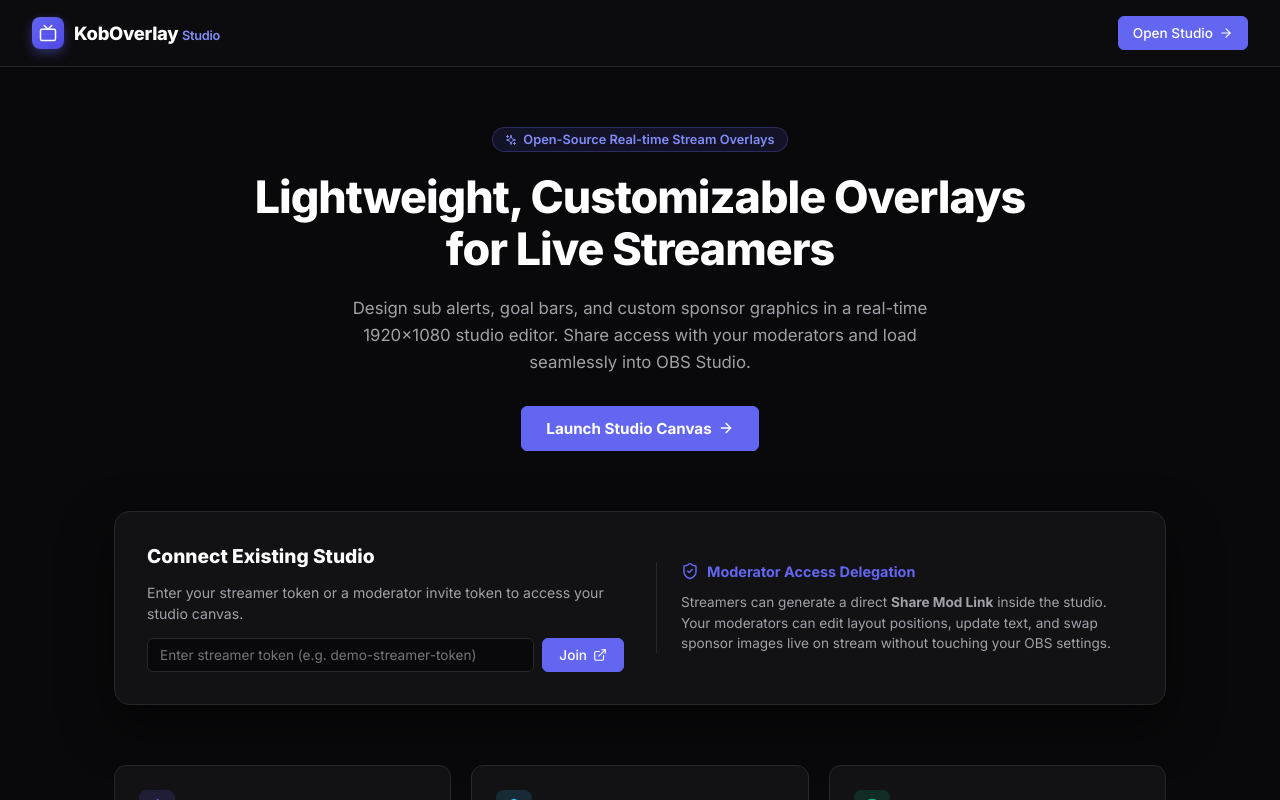
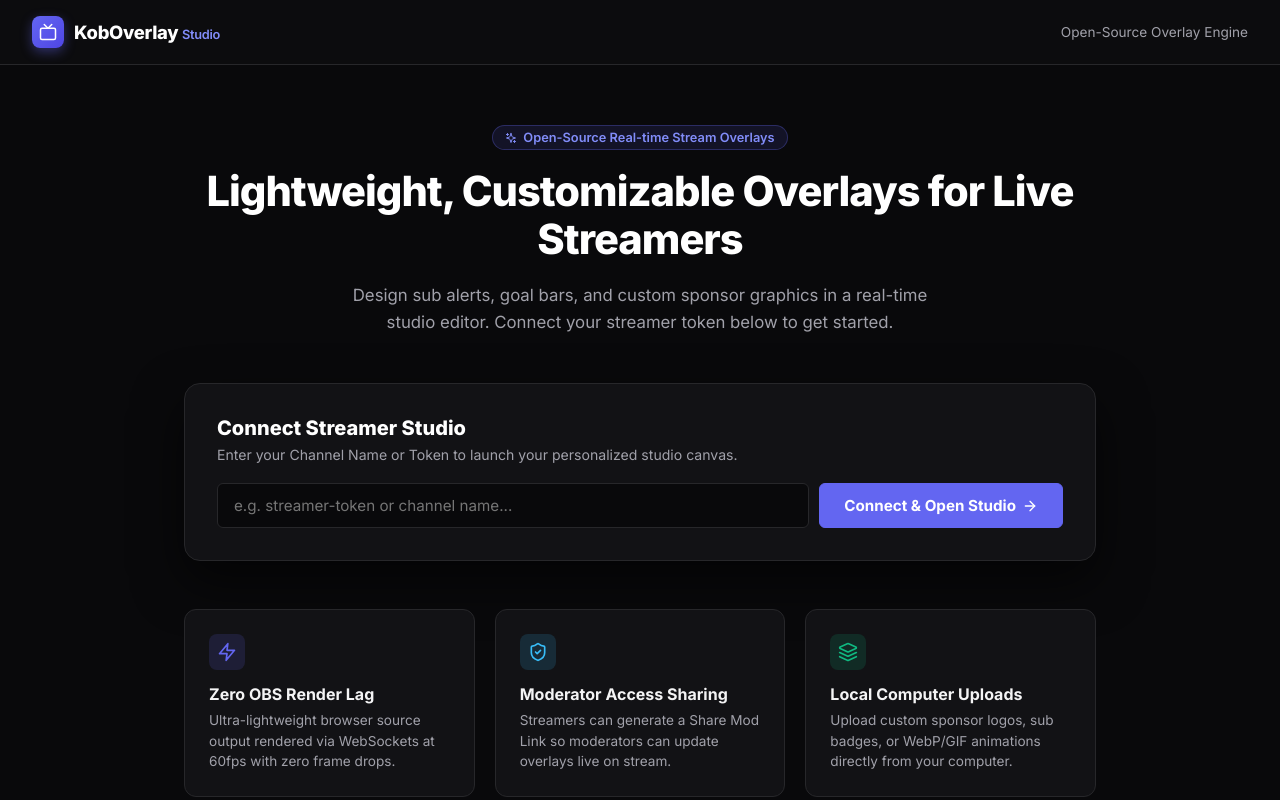
Before and after one commit to Goodzilla/koboverlay, a React (Vite) app in the folder client/: page / in a window 1280 px wide. Built offline with nearby package versions, Linux system fonts and the light colour scheme.

Commit message:
fix(landing): streamline Landing page flow into a single connection input card and clean OBS production guide

```diff
--- a/client/src/pages/Landing.tsx
+++ b/client/src/pages/Landing.tsx
@@ -1,32 +1,27 @@
-import React, { useState } from 'react';
-import { Tv, Sparkles, ShieldCheck, Zap, Copy, ExternalLink, ArrowRight, Layers, CheckCircle } from 'lucide-react';
+import React, { useState, useEffect } from 'react';
+import { Tv, Sparkles, ShieldCheck, Zap, ArrowRight, Layers, CheckCircle } from 'lucide-react';
 
 export const Landing: React.FC = () => {
-  const [inputToken, setInputToken] = useState('');
-  const [copiedObs, setCopiedObs] = useState(false);
+  const [tokenInput, setTokenInput] = useState('');
+  const [existingToken, setExistingToken] = useState<string | null>(null);
 
-  const handleLaunchNew = () => {
-    window.location.href = '/studio';
-  };
+  useEffect(() => {
+    const saved = localStorage.getItem('koboverlay_active_token');
+    if (saved) {
+      setExistingToken(saved);
+    }
+  }, []);
 
-  const handleConnectToken = (e: React.FormEvent) => {
+  const handleConnect = (e: React.FormEvent) => {
     e.preventDefault();
-    if (inputToken.trim()) {
-      window.location.href = `/studio?token=${encodeURIComponent(inputToken.trim())}`;
-    }
-  };
-
-  const sampleObsUrl = `${window.location.origin}/overlay/demo-streamer-token`;
-
-  const copyObsUrl = () => {
-    navigator.clipboard.writeText(sampleObsUrl);
-    setCopiedObs(true);
-    setTimeout(() => setCopiedObs(false), 2000);
+    const tokenToUse = tokenInput.trim() || existingToken || 'demo-streamer-token';
+    localStorage.setItem('koboverlay_active_token', tokenToUse);
+    window.location.href = `/studio?token=${encodeURIComponent(tokenToUse)}`;
   };
 
   return (
     <div style={{ minHeight: '100vh', background: '#09090b', color: '#f4f4f5', fontFamily: 'var(--font-sans)', display: 'flex', flexDirection: 'column' }}>
-      {/* Navigation Header */}
+      {/* Top Header */}
       <header
         style={{
           padding: '16px 32px',
@@ -58,17 +53,24 @@ export const Landing: React.FC = () => {
           </span>
         </div>
 
-        <div style={{ display: 'flex', alignItems: 'center', gap: '12px' }}>
-          <button className="studio-btn studio-btn-primary" onClick={handleLaunchNew}>
-            Open Studio <ArrowRight size={14} />
-          </button>
-        </div>
+        {/* Header Action Button (Single context-aware button) */}
+        {existingToken ? (
+          <a
+            href={`/studio?token=${encodeURIComponent(existingToken)}`}
+            className="studio-btn studio-btn-primary"
+            style={{ textDecoration: 'none' }}
+          >
+            Go to My Studio <ArrowRight size={14} />
+          </a>
+        ) : (
+          <span style={{ fontSize: '0.85rem', color: '#a1a1aa' }}>Open-Source Overlay Engine</span>
+        )}
       </header>
 
-      {/* Main Hero Section */}
-      <main style={{ flex: 1, maxWidth: '1100px', width: '100%', margin: '0 auto', padding: '60px 24px', display: 'flex', flexDirection: 'column', gap: '60px' }}>
-        {/* Hero Title & CTAs */}
-        <div style={{ textAlign: 'center', display: 'flex', flexDirection: 'column', alignItems: 'center', gap: '20px' }}>
+      {/* Main Hero Container */}
+      <main style={{ flex: 1, maxWidth: '960px', width: '100%', margin: '0 auto', padding: '60px 24px', display: 'flex', flexDirection: 'column', gap: '48px' }}>
+        {/* Hero Header */}
+        <div style={{ textAlign: 'center', display: 'flex', flexDirection: 'column', alignItems: 'center', gap: '18px' }}>
           <div
             style={{
               display: 'inline-flex',
@@ -86,138 +88,122 @@ export const Landing: React.FC = () => {
             <Sparkles size={12} /> Open-Source Real-time Stream Overlays
           </div>
 
-          <h1 style={{ fontSize: '2.8rem', fontWeight: 800, letterSpacing: '-1px', lineHeight: 1.15, maxWidth: '800px', color: '#ffffff' }}>
+          <h1 style={{ fontSize: '2.6rem', fontWeight: 800, letterSpacing: '-1px', lineHeight: 1.15, color: '#ffffff' }}>
             Lightweight, Customizable Overlays for Live Streamers
           </h1>
 
-          <p style={{ fontSize: '1.05rem', color: '#a1a1aa', maxWidth: '640px', lineHeight: 1.6 }}>
-            Design sub alerts, goal bars, and custom sponsor graphics in a real-time 1920x1080 studio editor. Share access with your moderators and load seamlessly into OBS Studio.
+          <p style={{ fontSize: '1.05rem', color: '#a1a1aa', maxWidth: '600px', lineHeight: 1.6 }}>
+            Design sub alerts, goal bars, and custom sponsor graphics in a real-time studio editor. Connect your streamer token below to get started.
           </p>
-
-          <div style={{ display: 'flex', gap: '14px', flexWrap: 'wrap', justifyContent: 'center', marginTop: '10px' }}>
-            <button
-              className="studio-btn studio-btn-primary"
-              onClick={handleLaunchNew}
-              style={{ padding: '12px 24px', fontSize: '0.95rem', fontWeight: 700 }}
-            >
-              Launch Studio Canvas <ArrowRight size={16} />
-            </button>
-          </div>
         </div>
 
-        {/* Connect Token & Shared Mod Access Box */}
+        {/* Single Primary Connection Card */}
         <div
           style={{
             background: '#121215',
             border: '1px solid #27272a',
             borderRadius: '16px',
             padding: '32px',
-            display: 'grid',
-            gridTemplateColumns: 'repeat(auto-fit, minmax(300px, 1fr))',
-            gap: '32px',
-            alignItems: 'center',
-            boxShadow: '0 20px 50px rgba(0,0,0,0.5)',
+            boxShadow: '0 20px 50px rgba(0,0,0,0.6)',
+            display: 'flex',
+            flexDirection: 'column',
+            gap: '20px',
           }}
         >
-          {/* Left Column: Direct Connect by Token */}
-          <div style={{ display: 'flex', flexDirection: 'column', gap: '14px' }}>
-            <h3 style={{ fontSize: '1.2rem', fontWeight: 800, color: '#ffffff' }}>Connect Existing Studio</h3>
-            <p style={{ fontSize: '0.88rem', color: '#a1a1aa', lineHeight: 1.5 }}>
-              Enter your streamer token or a moderator invite token to access your studio canvas.
+          <div style={{ display: 'flex', flexDirection: 'column', gap: '6px' }}>
+            <h2 style={{ fontSize: '1.25rem', fontWeight: 800, color: '#ffffff' }}>Connect Streamer Studio</h2>
+            <p style={{ fontSize: '0.88rem', color: '#a1a1aa' }}>
+              Enter your Channel Name or Token to launch your personalized studio canvas.
             </p>
-
-            <form onSubmit={handleConnectToken} style={{ display: 'flex', gap: '8px' }}>
-              <input
-                type="text"
-                placeholder="Enter streamer token (e.g. demo-streamer-token)"
-                value={inputToken}
-                onChange={(e) => setInputToken(e.target.value)}
-                className="studio-input"
-                style={{ flex: 1 }}
-              />
-              <button type="submit" className="studio-btn studio-btn-primary" style={{ padding: '8px 16px' }}>
-                Join <ExternalLink size={14} />
-              </button>
-            </form>
           </div>
 
-          {/* Right Column: Moderator Delegation */}
-          <div style={{ display: 'flex', flexDirection: 'column', gap: '12px', borderLeft: '1px solid #27272a', paddingLeft: '24px' }}>
-            <div style={{ display: 'flex', alignItems: 'center', gap: '8px', color: '#6366f1', fontWeight: 700, fontSize: '0.9rem' }}>
-              <ShieldCheck size={18} /> Moderator Access Delegation
+          <form onSubmit={handleConnect} style={{ display: 'flex', gap: '10px', flexWrap: 'wrap' }}>
+            <input
+              type="text"
+              placeholder="e.g. streamer-token or channel name..."
+              value={tokenInput}
+              onChange={(e) => setTokenInput(e.target.value)}
+              className="studio-input"
+              style={{ flex: 1, minWidth: '240px', padding: '12px 16px', fontSize: '0.95rem' }}
+            />
+            <button
+              type="submit"
+              className="studio-btn studio-btn-primary"
+              style={{ padding: '12px 24px', fontSize: '0.95rem', fontWeight: 700 }}
+            >
+              Connect & Open Studio <ArrowRight size={16} />
+            </button>
+          </form>
+
+          {existingToken && (
+            <div style={{ fontSize: '0.8rem', color: '#818cf8', display: 'flex', alignItems: 'center', gap: '6px', marginTop: '4px' }}>
+              <CheckCircle size={14} /> Currently saved session: <strong>{existingToken}</strong>
             </div>
-            <p style={{ fontSize: '0.85rem', color: '#a1a1aa', lineHeight: 1.5 }}>
-              Streamers can generate a direct <strong>Share Mod Link</strong> inside the studio. Your moderators can edit layout positions, update text, and swap sponsor images live on stream without touching your OBS settings.
-            </p>
-          </div>
+          )}
         </div>
 
-        {/* Feature Grid */}
-        <div style={{ display: 'grid', gridTemplateColumns: 'repeat(auto-fit, minmax(280px, 1fr))', gap: '20px' }}>
+        {/* Features Grid */}
+        <div style={{ display: 'grid', gridTemplateColumns: 'repeat(auto-fit, minmax(260px, 1fr))', gap: '20px' }}>
           <div style={{ background: '#121215', border: '1px solid #27272a', borderRadius: '12px', padding: '24px' }}>
-            <div style={{ width: '36px', height: '36px', borderRadius: '8px', background: 'rgba(99, 102, 241, 0.15)', display: 'flex', alignItems: 'center', justifyContent: 'center', marginBottom: '16px' }}>
+            <div style={{ width: '36px', height: '36px', borderRadius: '8px', background: 'rgba(99, 102, 241, 0.15)', display: 'flex', alignItems: 'center', justifyContent: 'center', marginBottom: '14px' }}>
               <Zap size={20} color="#6366f1" />
             </div>
-            <h4 style={{ fontSize: '1rem', fontWeight: 700, marginBottom: '8px' }}>Zero OBS Render Lag</h4>
+            <h3 style={{ fontSize: '1rem', fontWeight: 700, marginBottom: '6px' }}>Zero OBS Render Lag</h3>
             <p style={{ fontSize: '0.85rem', color: '#a1a1aa', lineHeight: 1.5 }}>
               Ultra-lightweight browser source output rendered via WebSockets at 60fps with zero frame drops.
             </p>
           </div>
 
           <div style={{ background: '#121215', border: '1px solid #27272a', borderRadius: '12px', padding: '24px' }}>
-            <div style={{ width: '36px', height: '36px', borderRadius: '8px', background: 'rgba(56, 189, 248, 0.15)', display: 'flex', alignItems: 'center', justifyContent: 'center', marginBottom: '16px' }}>
-              <Layers size={20} color="#38bdf8" />
+            <div style={{ width: '36px', height: '36px', borderRadius: '8px', background: 'rgba(56, 189, 248, 0.15)', display: 'flex', alignItems: 'center', justifyContent: 'center', marginBottom: '14px' }}>
+              <ShieldCheck size={20} color="#38bdf8" />
             </div>
-            <h4 style={{ fontSize: '1rem', fontWeight: 700, marginBottom: '8px' }}>Studio Canvas & Undo</h4>
+            <h3 style={{ fontSize: '1rem', fontWeight: 700, marginBottom: '6px' }}>Moderator Access Sharing</h3>
             <p style={{ fontSize: '0.85rem', color: '#a1a1aa', lineHeight: 1.5 }}>
-              1920x1080 resolution workspace with 20px grid snap alignment, Ctrl+Z history stack, and pixel coordinates.
+              Streamers can generate a Share Mod Link so moderators can update overlays live on stream.
             </p>
           </div>
 
           <div style={{ background: '#121215', border: '1px solid #27272a', borderRadius: '12px', padding: '24px' }}>
-            <div style={{ width: '36px', height: '36px', borderRadius: '8px', background: 'rgba(16, 185, 129, 0.15)', display: 'flex', alignItems: 'center', justifyContent: 'center', marginBottom: '16px' }}>
-              <CheckCircle size={20} color="#10b981" />
+            <div style={{ width: '36px', height: '36px', borderRadius: '8px', background: 'rgba(16, 185, 129, 0.15)', display: 'flex', alignItems: 'center', justifyContent: 'center', marginBottom: '14px' }}>
+              <Layers size={20} color="#10b981" />
             </div>
-            <h4 style={{ fontSize: '1rem', fontWeight: 700, marginBottom: '8px' }}>Local Computer Uploads</h4>
+            <h3 style={{ fontSize: '1rem', fontWeight: 700, marginBottom: '6px' }}>Local Computer Uploads</h3>
             <p style={{ fontSize: '0.85rem', color: '#a1a1aa', lineHeight: 1.5 }}>
               Upload custom sponsor logos, sub badges, or WebP/GIF animations directly from your computer.
             </p>
           </div>
         </div>
 
-        {/* 3-Step OBS Integration */}
-        <div style={{ background: '#0c0c0e', border: '1px solid #27272a', borderRadius: '16px', padding: '32px', display: 'flex', flexDirection: 'column', gap: '20px' }}>
-          <h3 style={{ fontSize: '1.2rem', fontWeight: 800, textAlign: 'center' }}>3-Step OBS Studio Integration</h3>
+        {/* OBS Setup Steps Card */}
+        <div style={{ background: '#0c0c0e', border: '1px solid #27272a', borderRadius: '16px', padding: '28px', display: 'flex', flexDirection: 'column', gap: '16px' }}>
+          <h3 style={{ fontSize: '1.1rem', fontWeight: 800 }}>How OBS Studio Integration Works</h3>
 
-          <div style={{ display: 'grid', gridTemplateColumns: 'repeat(auto-fit, minmax(240px, 1fr))', gap: '20px' }}>
-            <div style={{ display: 'flex', flexDirection: 'column', gap: '8px' }}>
-              <div style={{ fontSize: '0.8rem', fontWeight: 800, color: '#6366f1' }}>STEP 1</div>
-              <div style={{ fontSize: '0.9rem', fontWeight: 700 }}>Open KobOverlay Studio</div>
-              <p style={{ fontSize: '0.8rem', color: '#a1a1aa' }}>Position your widgets, set colors, and upload sponsor logos.</p>
+          <div style={{ display: 'grid', gridTemplateColumns: 'repeat(auto-fit, minmax(220px, 1fr))', gap: '20px' }}>
+            <div>
+              <div style={{ fontSize: '0.75rem', fontWeight: 800, color: '#6366f1' }}>STEP 1</div>
+              <div style={{ fontSize: '0.88rem', fontWeight: 700, marginTop: '2px' }}>Open KobOverlay Studio</div>
+              <p style={{ fontSize: '0.8rem', color: '#a1a1aa', marginTop: '4px' }}>Position your widgets, set colors, and upload sponsor logos.</p>
             </div>
 
-            <div style={{ display: 'flex', flexDirection: 'column', gap: '8px' }}>
-              <div style={{ fontSize: '0.8rem', fontWeight: 800, color: '#6366f1' }}>STEP 2</div>
-              <div style={{ fontSize: '0.9rem', fontWeight: 700 }}>Copy OBS Browser Source URL</div>
-              <div style={{ display: 'flex', gap: '6px', alignItems: 'center' }}>
-                <input type="text" readOnly value={sampleObsUrl} className="studio-input" style={{ fontSize: '0.75rem', fontFamily: 'var(--font-mono)' }} />
-                <button className="studio-btn" onClick={copyObsUrl} style={{ padding: '6px' }} title="Copy URL">
-                  <Copy size={12} />
-                </button>
-              </div>
-              {copiedObs && <span style={{ fontSize: '0.7rem', color: '#10b981' }}>Copied to clipboard!</span>}
+            <div>
+              <div style={{ fontSize: '0.75rem', fontWeight: 800, color: '#6366f1' }}>STEP 2</div>
+              <div style={{ fontSize: '0.88rem', fontWeight: 700, marginTop: '2px' }}>Copy OBS Browser Source URL</div>
+              <p style={{ fontSize: '0.8rem', color: '#a1a1aa', marginTop: '4px' }}>
+                Copy your unique URL: <code style={{ color: '#818cf8', fontFamily: 'var(--font-mono)' }}>https://your-domain/overlay/YOUR_TOKEN</code>
+              </p>
             </div>
 
-            <div style={{ display: 'flex', flexDirection: 'column', gap: '8px' }}>
-              <div style={{ fontSize: '0.8rem', fontWeight: 800, color: '#6366f1' }}>STEP 3</div>
-              <div style={{ fontSize: '0.9rem', fontWeight: 700 }}>Paste into OBS Studio</div>
-              <p style={{ fontSize: '0.8rem', color: '#a1a1aa' }}>Add Browser Source -&gt; Set 1920x1080 -&gt; Paste URL. Done!</p>
+            <div>
+              <div style={{ fontSize: '0.75rem', fontWeight: 800, color: '#6366f1' }}>STEP 3</div>
+              <div style={{ fontSize: '0.88rem', fontWeight: 700, marginTop: '2px' }}>Paste into OBS Studio</div>
+              <p style={{ fontSize: '0.8rem', color: '#a1a1aa', marginTop: '4px' }}>Add Browser Source → Set 1920x1080 resolution → Paste URL.</p>
             </div>
           </div>
         </div>
       </main>
 
-      {/* Simple Footer */}
+      {/* Footer */}
       <footer style={{ padding: '20px', borderTop: '1px solid #27272a', textAlign: 'center', fontSize: '0.8rem', color: '#71717a' }}>
         KobOverlay Studio • Open-Source Streamer Overlay Platform
       </footer>
```
